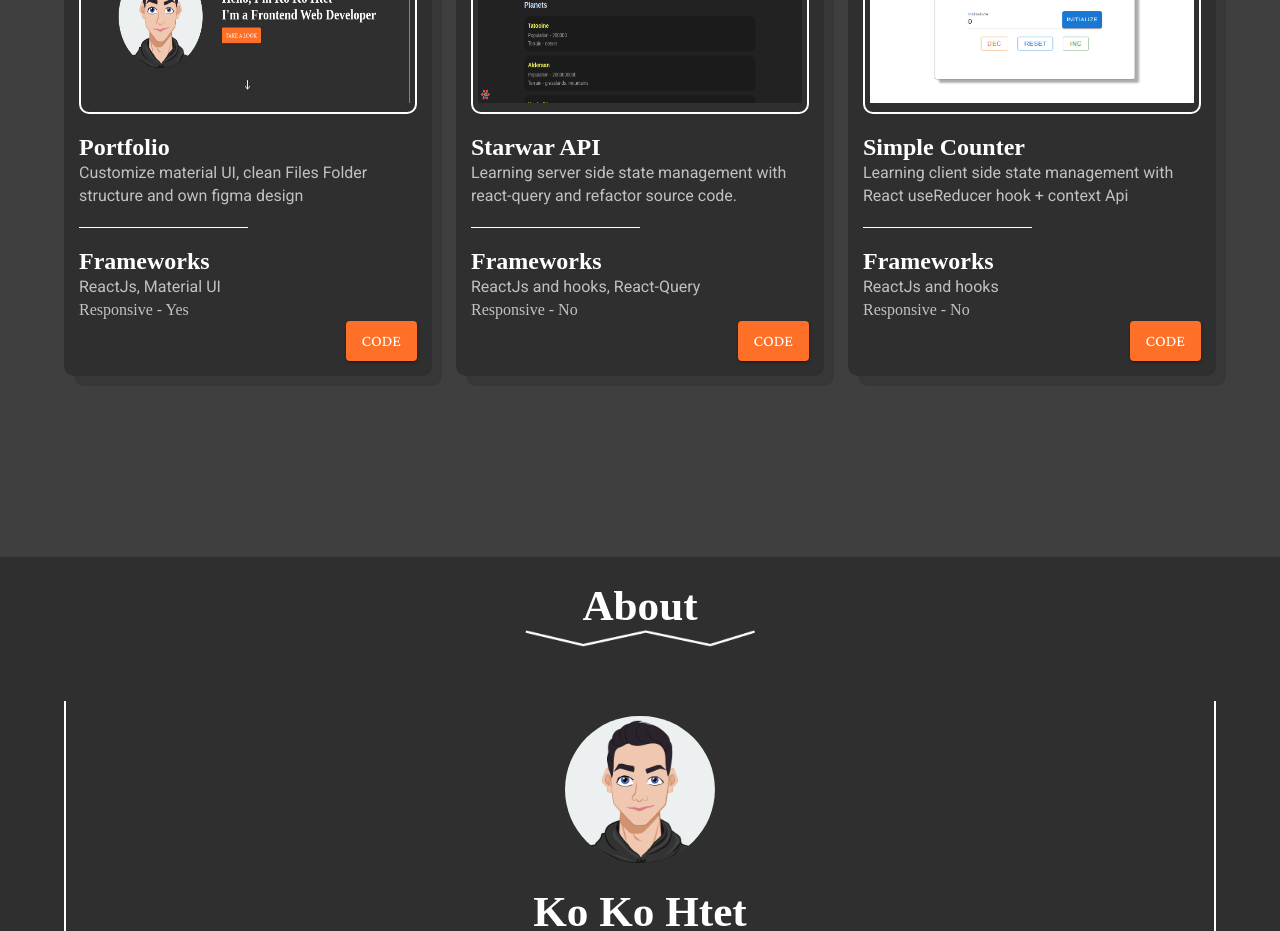
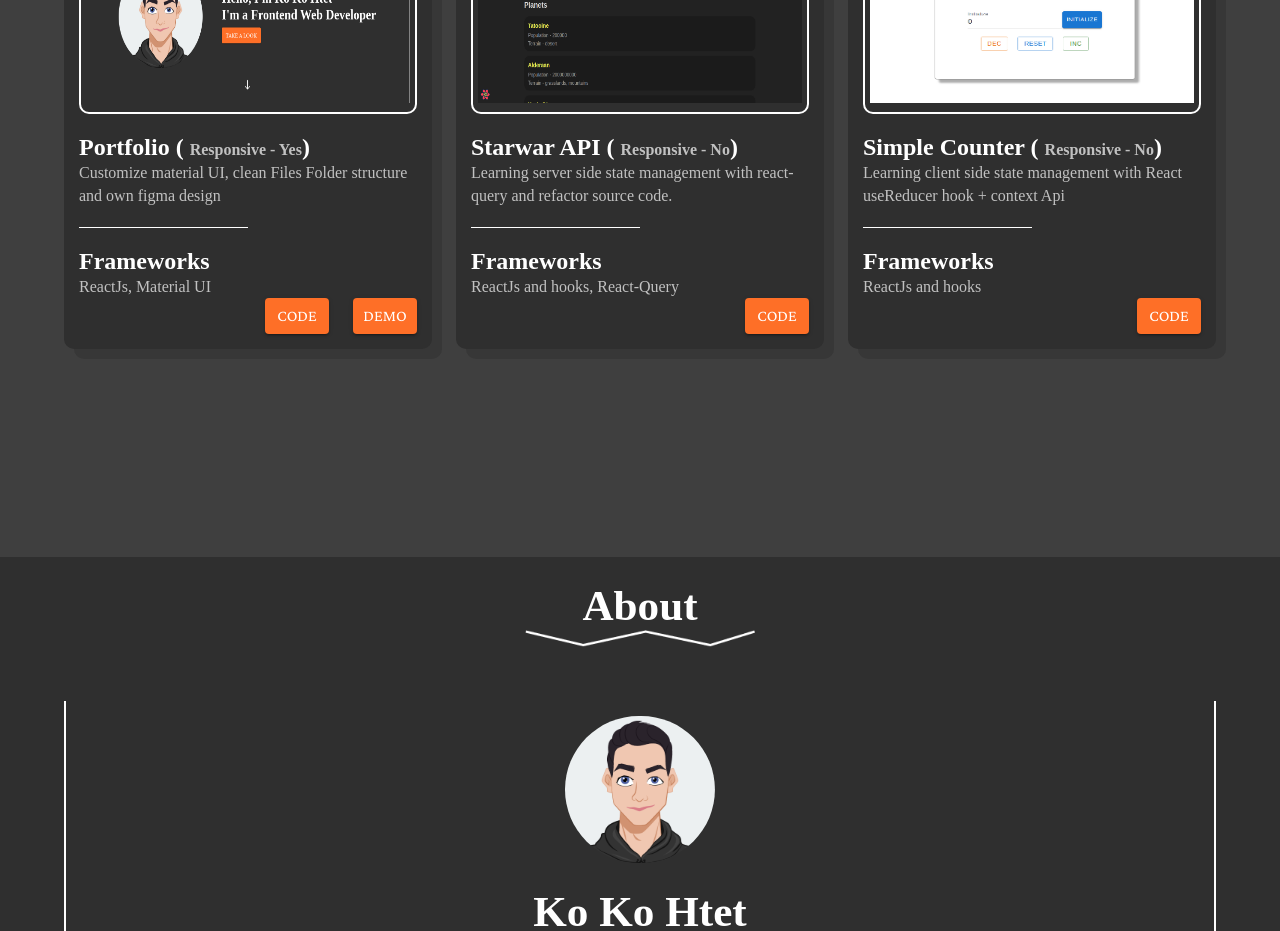
Before and after one commit to k2htet/portfolio, a React (Create React App) app: page / in a window 1280 px wide. Shown: the part 1040-1971 px from the top of the page. Built offline with nearby package versions, Linux system fonts and the light colour scheme.

Commit message:
fix loading times

```diff
--- a/src/App.js
+++ b/src/App.js
@@ -1,9 +1,28 @@
 import React from "react";
 import { Home, Portfolio, About, Skills, Contact } from "./pages";
 import { Navbar, Footer } from "./components";
+import { useState, useEffect } from "react";
+import { Rings } from "react-loader-spinner";
 
 const App = () => {
-  return (
+  const [isLoading, setIsLoading] = useState(true);
+
+  const pageLoad = () => setIsLoading(false);
+
+  useEffect(() => {
+    if (document.readyState === "complete") {
+      pageLoad();
+    } else {
+      window.addEventListener("load", pageLoad);
+      return () => window.removeEventListener("load", pageLoad);
+    }
+  }, []);
+
+  return isLoading ? (
+    <div className="loader">
+      <Rings height="100" width="100" color="#FE6F27" ariaLabel="loading" />
+    </div>
+  ) : (
     <>
       <Navbar />
       <Home />
@@ -12,6 +31,7 @@ const App = () => {
       <Skills />
       <Contact />
       <Footer />
+      {document.readyState && console.log("ready")}
     </>
   );
 };
--- a/src/components/Card.jsx
+++ b/src/components/Card.jsx
@@ -30,11 +30,14 @@ const Card = ({ item }) => {
         />
       </Box>
       <Box mt="20px">
-        <Typography variant="h6">{item.title}</Typography>
-        <Typography variant="p" sx={{ fontFamily: "Roboto" }}>
-          {item.des}
+        <Typography variant="h6">
+          {item.title} ({" "}
+          <Typography variant="p">Responsive - {item.responsive}</Typography>)
         </Typography>
+        <Typography variant="p">{item.des}</Typography>
+        <br />
       </Box>
+
       <div
         style={{
           width: "50%",
@@ -45,15 +48,22 @@ const Card = ({ item }) => {
       />
       <Box>
         <Typography variant="h6">Frameworks</Typography>
-        <Typography variant="p" sx={{ fontFamily: "Roboto" }}>
-          {item.lang.map((lang) => lang)}
-        </Typography>
+        <Typography variant="p">{item.lang.map((lang) => lang)}</Typography>
       </Box>
-      <Typography variant="p">Responsive - {item.responsive}</Typography>
+
       <Stack direction="row" justifyContent="flex-end" spacing={3}>
         <a href={item.link} rel="noreferrer" target="_blank">
-          <Button variant="contained">Code</Button>
+          <Button variant="contained" size="small">
+            Code
+          </Button>
         </a>
+        {item?.live && (
+          <a href={item.live} rel="noreferrer" target="_blank">
+            <Button variant="contained" size="small">
+              Demo
+            </Button>
+          </a>
+        )}
       </Stack>
     </Box>
   );
--- a/src/data/data.js
+++ b/src/data/data.js
@@ -7,6 +7,7 @@ export const data = [
     des: "Customize material UI, clean Files Folder structure and own figma design",
     lang: ["ReactJs, ", "Material UI"],
     link: "https://github.com/k2htet/Starwar",
+    live: "https://kokohtet.vercel.app/",
     responsive: "Yes",
   },
   {
--- a/src/pages/Skills.jsx
+++ b/src/pages/Skills.jsx
@@ -61,6 +61,7 @@ const Skills = () => {
                   lg={12}
                   component={motion.div}
                   variants={child}
+                  key={skill.title}
                 >
                   <Skill title={skill.title} value={skill.value} />
                 </Grid>
@@ -95,6 +96,7 @@ const Skills = () => {
                   lg={12}
                   component={motion.div}
                   variants={child}
+                  key={item.title}
                 >
                   <Skill title={item.title} value={item.value} />
                 </Grid>
--- a/src/ulti/muiCus.js
+++ b/src/ulti/muiCus.js
@@ -66,7 +66,7 @@ theme.typography.h3 = {
 };
 
 theme.typography.h5 = {
-  fontSize: "0.9rem",
+  fontSize: "1rem",
   color: "#fff",
   [theme.breakpoints.up("md")]: {
     fontSize: "1rem",
```
